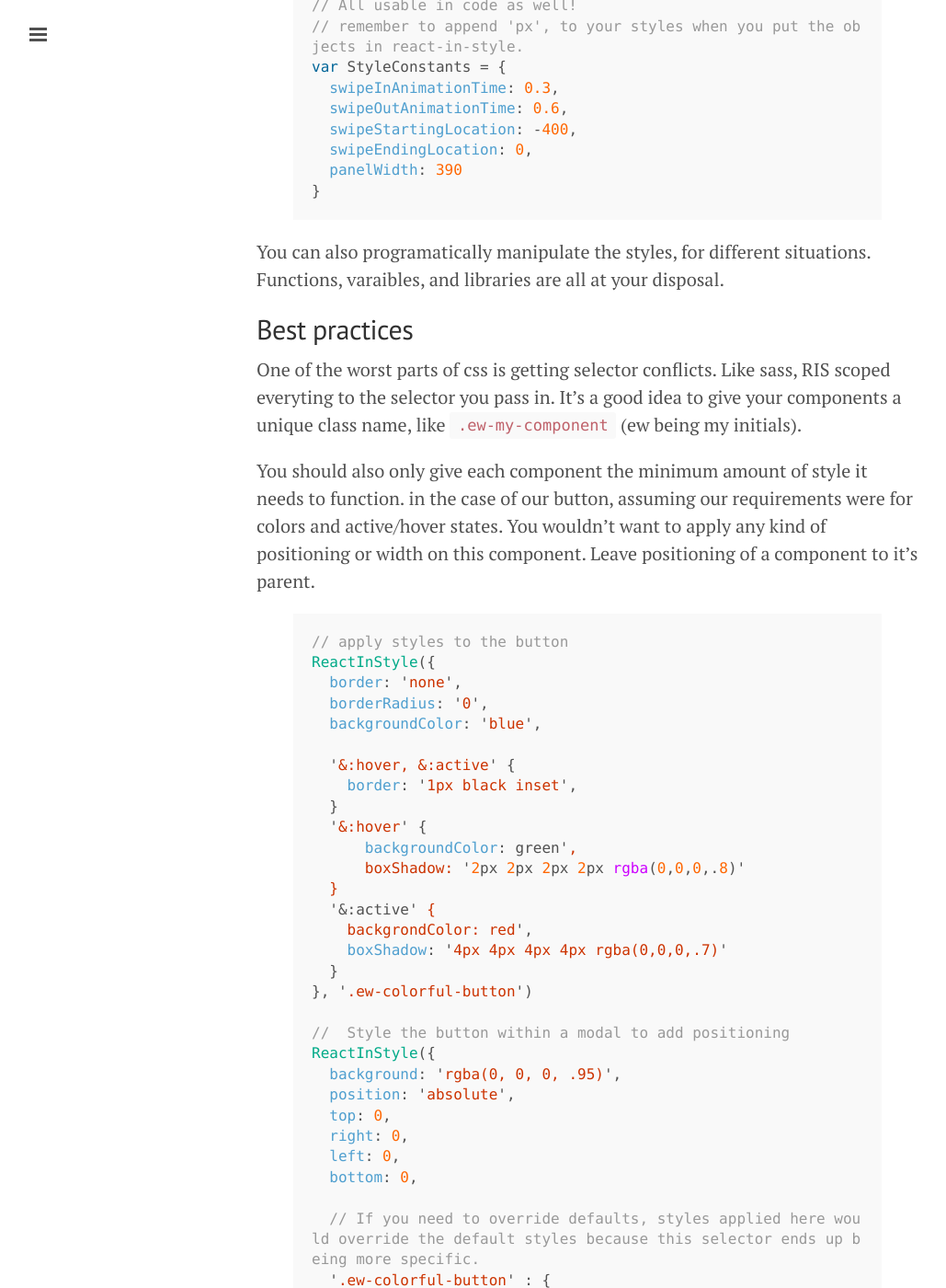
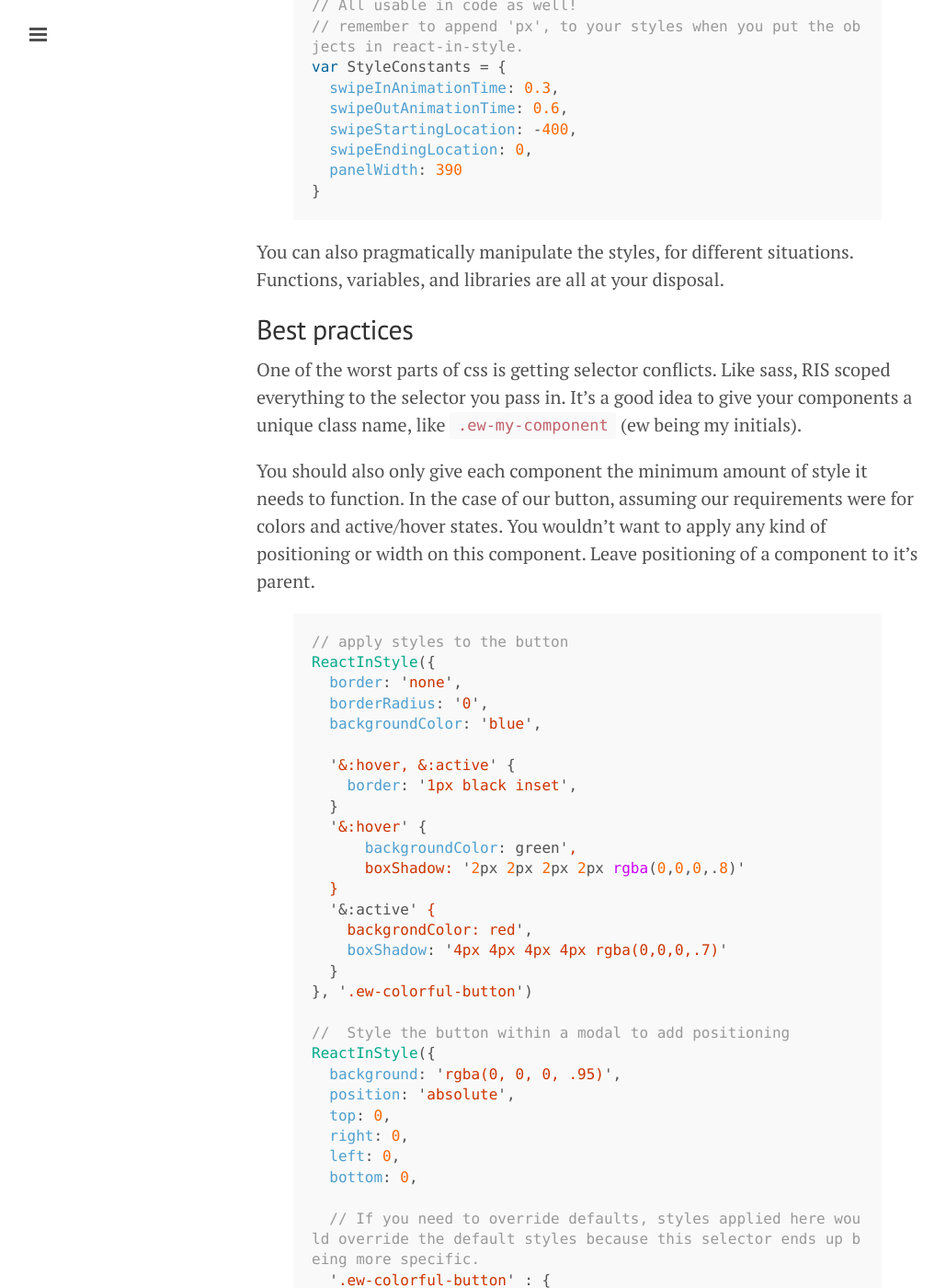
Before and after one commit to ericwooley/ericwooley.github.io, a Jekyll site: the page built from _posts/2015-7-10-React-in-Style.markdown, in a window 1280 px wide and 1400 px high, scrolled down 3588 px. Shown: the whole window at 92% size, without its empty margins (1-1030 px from the left). Built offline with Jekyll 4.4.1, drawn with Linux system fonts in a browser that asks for light colours; Markdown is read by kramdown in place of the engine named in the settings; comment, search, counter and statistics services are not loaded; some of the changed text lies outside the part shown.

Commit message:
fixed some grammar and spelling

```diff
--- a/_posts/2015-7-10-React-in-Style.markdown
+++ b/_posts/2015-7-10-React-in-Style.markdown
@@ -98,7 +98,7 @@ button:active {
 
 {% endhighlight %}
 
-  It actualy grew in size. That sucks. What if we were to use RIS instead.
+  It actually grew in size. That sucks. What if we were to use RIS instead.
 
 {% highlight javascript %}
 
@@ -150,13 +150,13 @@ var StyleConstants = {
 
 {% endhighlight %}
 
-You can also programatically manipulate the styles, for different situations. Functions, varaibles, and libraries are all at your disposal.
+You can also pragmatically manipulate the styles, for different situations. Functions, variables, and libraries are all at your disposal.
 
 ## <a name="bestpractices"></a>Best practices
 
-One of the worst parts of css is getting selector conflicts. Like sass, RIS scoped everyting to the selector you pass in. It's a good idea to give your  components a unique class name, like `.ew-my-component` (ew being my initials).
+One of the worst parts of css is getting selector conflicts. Like sass, RIS scoped everything to the selector you pass in. It's a good idea to give your  components a unique class name, like `.ew-my-component` (ew being my initials).
 
-You should also only give each component the minimum amount of style it needs to function. in the case of our button, assuming our requirements were for  colors and active/hover states. You wouldn't want to apply any kind of positioning or width on this component. Leave positioning of a component to it's parent.
+You should also only give each component the minimum amount of style it needs to function. In the case of our button, assuming our requirements were for  colors and active/hover states. You wouldn't want to apply any kind of positioning or width on this component. Leave positioning of a component to it's parent.
 
 {% highlight javascript %}
 
@@ -199,4 +199,4 @@ ReactInStyle({
 
 {% endhighlight %}
 
-This way we have a completely reusable button, which is unlikely to polute the global varaibles, and has all the convenience of a native component, with all the flexibility of styles that you are used too.
+This way we have a completely reusable button, which is unlikely to pollute the global variables, and has all the convenience of a native component, with all the flexibility of styles that you are used too.
```
Also changed, not shown: other parts of _posts/2015-7-10-React-in-Style.markdown (+4 -4 lines).
